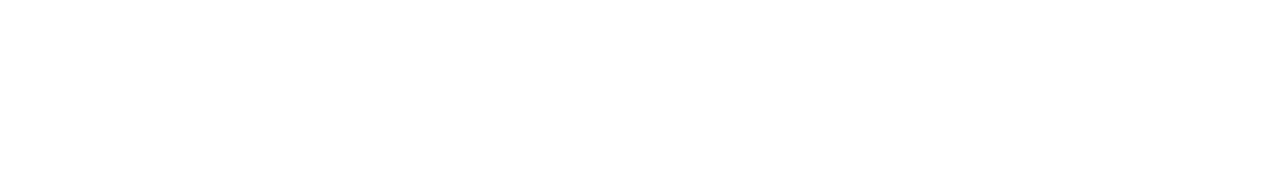
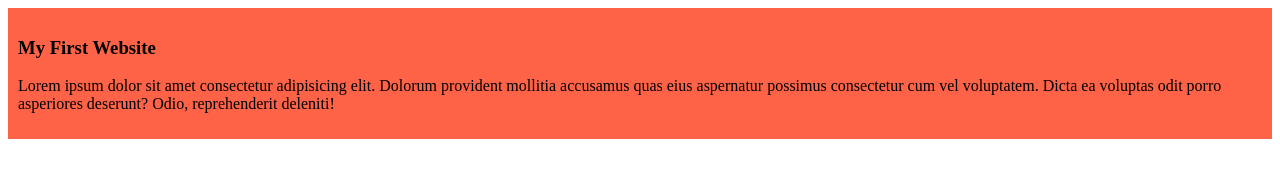
Before and after one commit to sifurr/my-simple-website, a plain HTML site: page index.html in a window 1280 px wide. Drawn offline with Linux system fonts and the light colour scheme.

Commit message:
added the first blog"

```diff
--- a/index.html
+++ b/index.html
@@ -4,8 +4,12 @@
     <meta charset="UTF-8">
     <meta name="viewport" content="width=device-width, initial-scale=1.0">
     <title>My Simple Website</title>
+    <link rel="stylesheet" href="/styles/blog.css">
 </head>
 <body>
-
+    <div>
+        <h3>My First Website</h3>
+    <p>Lorem ipsum dolor sit amet consectetur adipisicing elit. Dolorum provident mollitia accusamus quas eius aspernatur possimus consectetur cum vel voluptatem. Dicta ea voluptas odit porro asperiores deserunt? Odio, reprehenderit deleniti!</p>
+    </div>
 </body>
 </html>
--- /dev/null
+++ b/styles/blog.css
@@ -0,0 +1,4 @@
+div{
+    background-color: tomato;
+    padding: 10px;
+}
```
